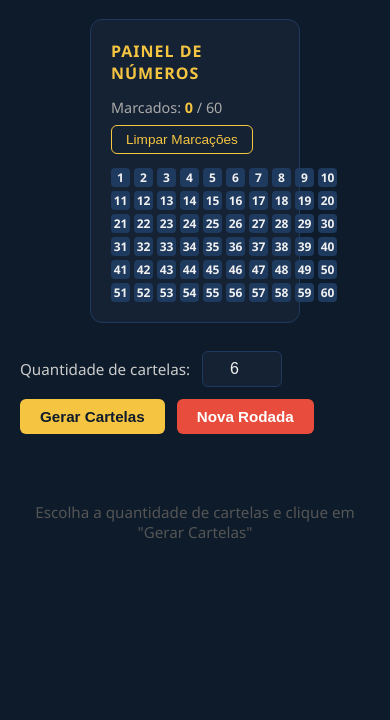
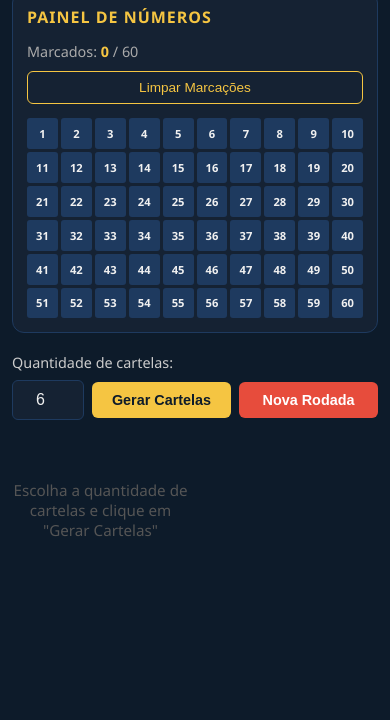
Before and after one commit to itseduardolima/am-da-sorte, a plain HTML site: page index.html in a window 390 px wide. Shown: the part 124-844 px from the top of the page. Drawn offline with Linux system fonts and the light colour scheme.

Commit message:
Enhance responsive design for tablet and mobile views in CSS

```diff
--- a/style.css
+++ b/style.css
@@ -240,16 +240,94 @@ header p {
   font-size: 0.95rem;
 }
 
+/* ── TABLET ── */
+@media (max-width: 900px) {
+  .painel-section {
+    width: 100%;
+    margin: 0 0 24px;
+  }
+}
+
+/* ── MOBILE ── */
 @media (max-width: 600px) {
-  .painel-grid {
-    grid-template-columns: repeat(10, 1fr);
+  body {
+    padding: 12px;
   }
 
-  .painel-num {
-    font-size: 0.75rem;
+  header {
+    padding: 12px 0 20px;
   }
 
   header h1 {
     font-size: 1.4rem;
+    letter-spacing: 1px;
+  }
+
+  header p {
+    font-size: 0.8rem;
+  }
+
+  .painel-section {
+    width: 100%;
+    margin: 0 0 20px;
+    padding: 14px;
+  }
+
+  .painel-grid {
+    grid-template-columns: repeat(10, 1fr);
+    gap: 3px;
+  }
+
+  .painel-num {
+    font-size: 0.7rem;
+    border-radius: 3px;
+  }
+
+  .painel-info {
+    flex-direction: column;
+    align-items: flex-start;
+    gap: 10px;
+  }
+
+  .btn-limpar-marcacoes {
+    width: 100%;
+    text-align: center;
+    padding: 8px 14px;
+  }
+
+  .gerador-section {
+    flex-direction: row;
+    flex-wrap: wrap;
+    align-items: center;
+    gap: 8px;
+    margin: 20px 0;
+  }
+
+  .gerador-section label {
+    flex: 0 0 100%;
+    font-size: 0.9rem;
+  }
+
+  .gerador-section input[type="number"] {
+    flex: 0 0 72px;
+    width: 72px;
+    padding: 10px 6px;
+    font-size: 1rem;
+  }
+
+  .btn {
+    flex: 1;
+    padding: 10px 8px;
+    font-size: 0.9rem;
+    white-space: nowrap;
+  }
+
+  .cartelas-grid {
+    grid-template-columns: repeat(auto-fill, minmax(150px, 1fr));
+    gap: 12px;
+  }
+
+  .cartela-cell {
+    font-size: 0.75rem;
   }
 }
```
